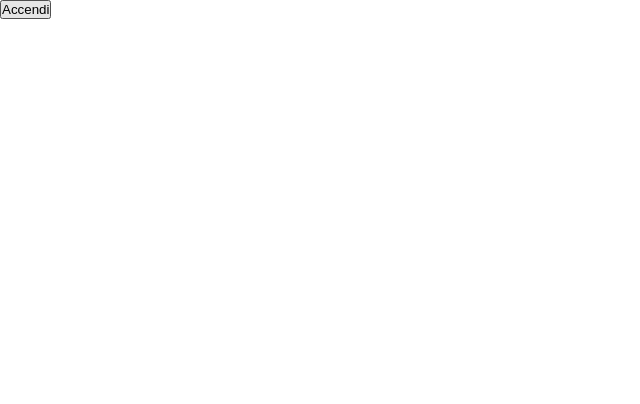
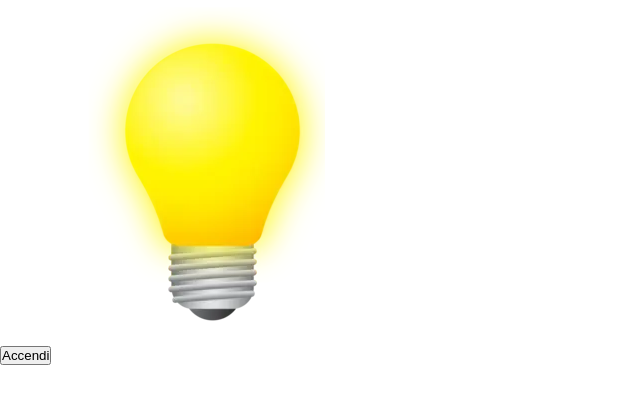
Before and after one commit to serenileonardo/js-dom-1, a plain HTML site: page index.html in a window 1280 px wide. Both pictures are taken after a click on the button "Accendi". Shown: the whole page, without its empty margins (0-640 px from the left). Drawn offline with Linux system fonts and the light colour scheme.

Commit message:
feat: add img on script to turn on lamp

```diff
--- a/index.html
+++ b/index.html
@@ -6,8 +6,10 @@
     <title>Document</title>
     <link rel="stylesheet" href="./style/style.css">
 </head>
+
 <body>
 <button id="accensione">Accendi</button>
+<img id="lampadina" src="./img/white_lamp.png" alt="Lampadina-spenta">
 
 
 
--- a/script.js
+++ b/script.js
@@ -0,0 +1,12 @@
+// const el = document.getElementById("outside");
+// el. AddEventListener("click , modifyText");
+
+const button = document.getElementById("accensione");
+console.log(button);
+
+
+button.addEventListener("click", () => {
+    lampadina.src = "img/yellow_lamp.png";
+})
+
+const img = document.getElementById("lampadina");
```
